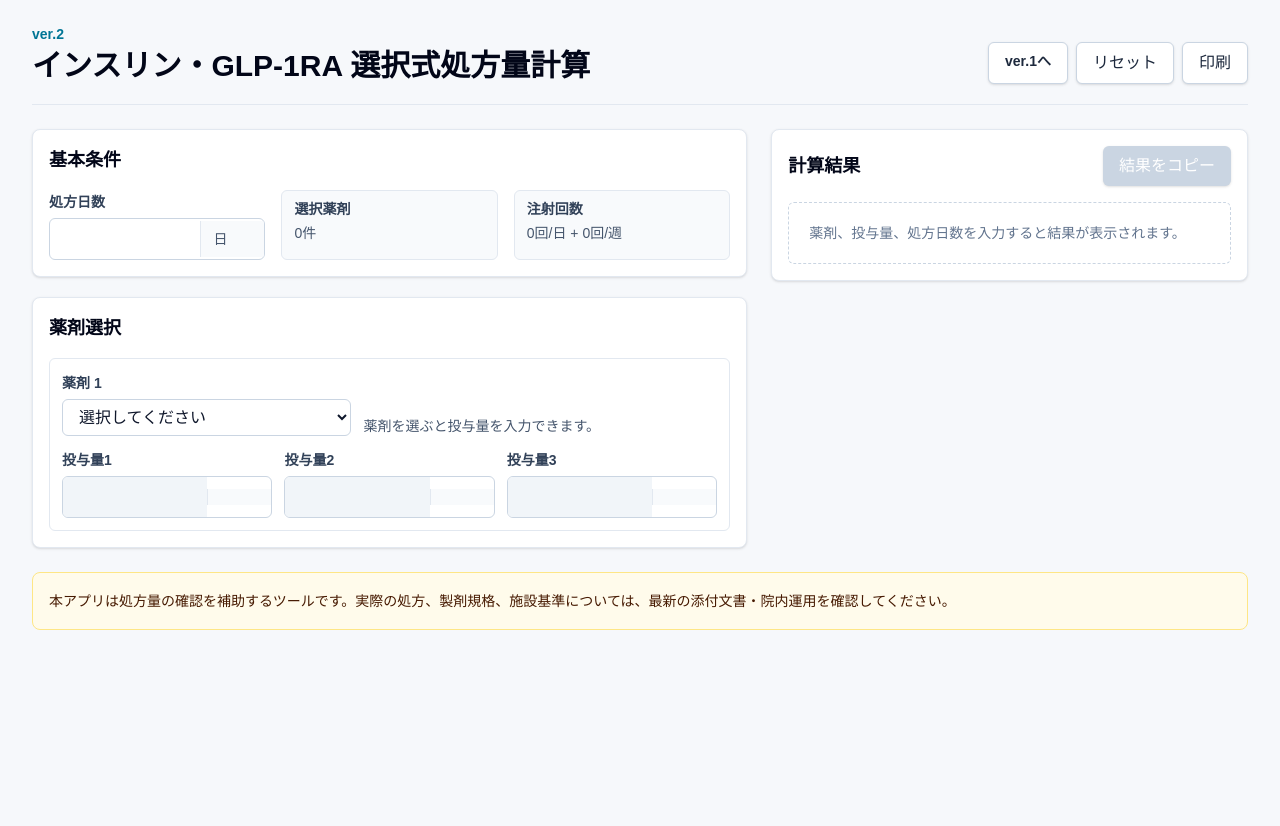
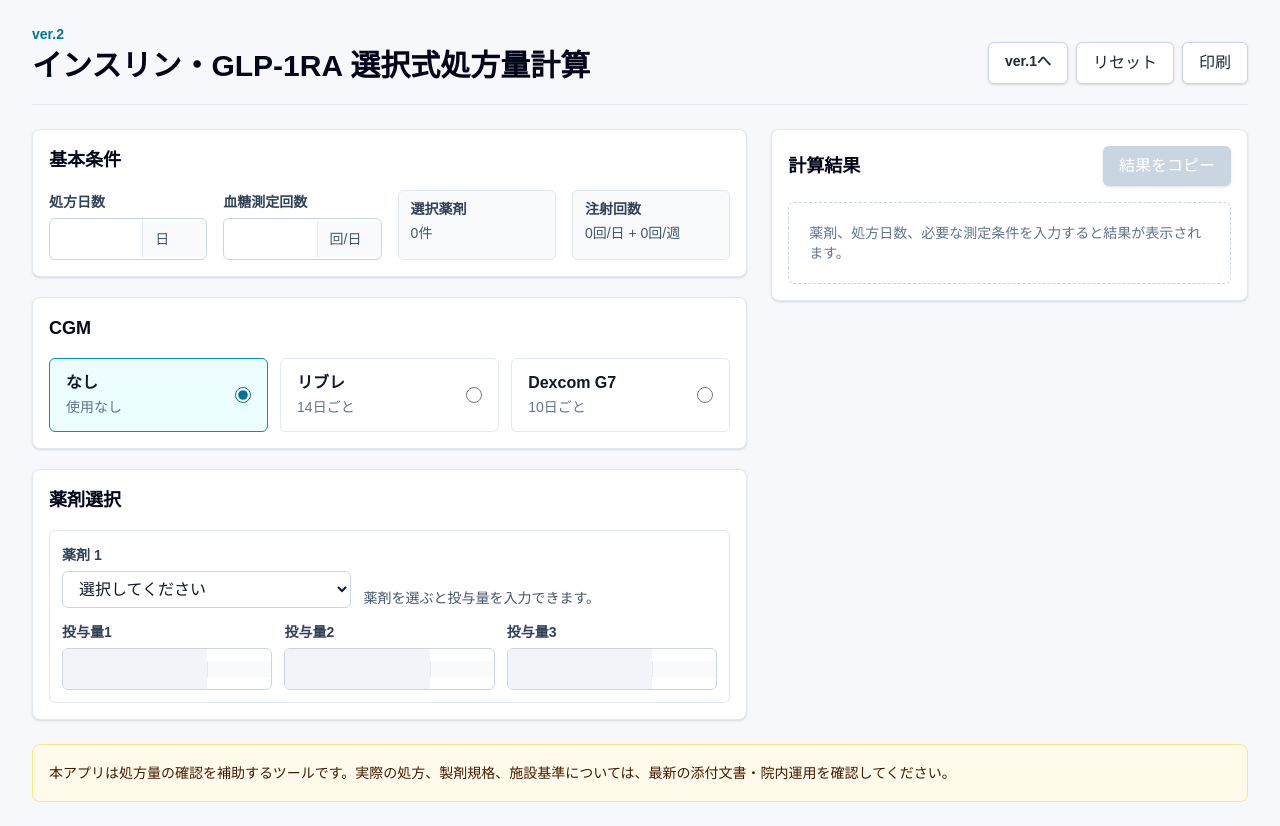
Before and after one commit to takaoskmed-bit/diabetes-prescription-calculator, a Next.js app: page /v2 in a window 1280 px wide. Before the commit the page ends 800 px from the top, so only its background shows below. Built offline with nearby package versions, Linux system fonts and the light colour scheme.

Commit message:
Refine v2 dosing supplies and CGM

```diff
--- a/src/app/v2/page.tsx
+++ b/src/app/v2/page.tsx
@@ -2,12 +2,20 @@
 
 import Link from "next/link";
 import { useMemo, useState } from "react";
+import { CGM_MASTERS, SUPPLY_MASTERS } from "@/lib/master";
+import type { CgmId, QuantityResult } from "@/lib/types";
 import { V2_DRUG_MASTERS, type V2DrugMaster } from "@/lib/v2Master";
 import {
   calculateV2DrugRows,
+  getV2InjectionsPerInterval,
   validateV2NonNegative,
   type V2PrescriptionRowInput,
 } from "@/utils/calculateV2";
+import {
+  calculateCgmQuantity,
+  calculateGlucoseStripQuantity,
+  calculateNeedleQuantityFromInjectionPlan,
+} from "@/utils/calculate";
 
 type V2RowState = {
   id: string;
@@ -88,28 +96,24 @@ let lastFocusedNumberInput: HTMLInputElement | null = null;
 
 export default function V2Page() {
   const [prescriptionDays, setPrescriptionDays] = useState("");
+  const [measurementsPerDay, setMeasurementsPerDay] = useState("");
+  const [cgmId, setCgmId] = useState<CgmId>("none");
   const [rows, setRows] = useState<V2RowState[]>([emptyRow("initial-row")]);
   const [copied, setCopied] = useState(false);
   const prescriptionDaysNumber = toNumber(prescriptionDays);
+  const measurementsPerDayNumber = toNumber(measurementsPerDay);
+  const prescriptionWeeks = Math.ceil(prescriptionDaysNumber / 7);
+  const selectedCgm =
+    CGM_MASTERS.find((cgm) => cgm.id === cgmId) ?? CGM_MASTERS[0];
 
   const inputRows = useMemo(() => rows.map(rowToInput), [rows]);
   const validationErrors = useMemo(
-    () => validateV2NonNegative(inputRows, prescriptionDaysNumber),
-    [inputRows, prescriptionDaysNumber],
+    () =>
+      validateV2NonNegative(inputRows, prescriptionDaysNumber, {
+        measurementsPerDay: measurementsPerDayNumber,
+      }),
+    [inputRows, prescriptionDaysNumber, measurementsPerDayNumber],
   );
-  const results = useMemo(() => {
-    if (validationErrors.length > 0) {
-      return [];
-    }
-
-    return calculateV2DrugRows(
-      V2_DRUG_MASTERS,
-      inputRows,
-      prescriptionDaysNumber,
-    );
-  }, [inputRows, prescriptionDaysNumber, validationErrors.length]);
-
-  const selectedDrugCount = rows.filter((row) => row.drugId).length;
   const dailyInjectionCount = inputRows.reduce((count, row) => {
     const drug = V2_DRUG_MASTERS.find((master) => master.id === row.drugId);
 
@@ -117,7 +121,7 @@ export default function V2Page() {
       return count;
     }
 
-    return count + row.doses.filter((dose) => dose > 0).length;
+    return count + getV2InjectionsPerInterval(drug, row);
   }, 0);
   const weeklyInjectionCount = inputRows.reduce((count, row) => {
     const drug = V2_DRUG_MASTERS.find((master) => master.id === row.drugId);
@@ -126,8 +130,47 @@ export default function V2Page() {
       return count;
     }
 
-    return count + row.doses.filter((dose) => dose > 0).length;
+    return count + getV2InjectionsPerInterval(drug, row);
   }, 0);
+  const results = useMemo<QuantityResult[]>(() => {
+    if (validationErrors.length > 0) {
+      return [];
+    }
+
+    const cgmResult = calculateCgmQuantity(selectedCgm, prescriptionDaysNumber);
+
+    return [
+      ...calculateV2DrugRows(
+      V2_DRUG_MASTERS,
+      inputRows,
+      prescriptionDaysNumber,
+      ),
+      calculateNeedleQuantityFromInjectionPlan(
+        SUPPLY_MASTERS.needles,
+        dailyInjectionCount,
+        prescriptionDaysNumber,
+        weeklyInjectionCount,
+        prescriptionWeeks,
+      ),
+      calculateGlucoseStripQuantity(
+        SUPPLY_MASTERS.glucoseStrips,
+        measurementsPerDayNumber,
+        prescriptionDaysNumber,
+      ),
+      ...(cgmResult ? [cgmResult] : []),
+    ].filter((result) => result.quantity > 0);
+  }, [
+    dailyInjectionCount,
+    inputRows,
+    measurementsPerDayNumber,
+    prescriptionDaysNumber,
+    prescriptionWeeks,
+    selectedCgm,
+    validationErrors.length,
+    weeklyInjectionCount,
+  ]);
+
+  const selectedDrugCount = rows.filter((row) => row.drugId).length;
 
   const updateRow = (rowId: string, nextRow: Partial<V2RowState>) => {
     setRows((currentRows) => {
@@ -146,6 +189,8 @@ export default function V2Page() {
 
   const reset = () => {
     setPrescriptionDays("");
+    setMeasurementsPerDay("");
+    setCgmId("none");
     setRows([emptyRow()]);
     setCopied(false);
   };
@@ -203,18 +248,55 @@ export default function V2Page() {
           <div className="flex flex-col gap-5">
             <section className="rounded-lg border border-slate-200 bg-white p-4 shadow-sm print-card">
               <h2 className="text-lg font-bold text-slate-950">基本条件</h2>
-              <div className="mt-4 grid gap-4 sm:grid-cols-3">
+              <div className="mt-4 grid gap-4 sm:grid-cols-2 xl:grid-cols-4">
                 <NumberField
                   label="処方日数"
                   value={prescriptionDays}
                   unit="日"
                   onChange={setPrescriptionDays}
                 />
+                <NumberField
+                  label="血糖測定回数"
+                  value={measurementsPerDay}
+                  unit="回/日"
+                  onChange={setMeasurementsPerDay}
+                />
                 <InfoBox label="選択薬剤" value={`${selectedDrugCount}件`} />
                 <InfoBox
                   label="注射回数"
                   value={`${dailyInjectionCount}回/日 + ${weeklyInjectionCount}回/週`}
                 />
+              </div>
+            </section>
+
+            <section className="rounded-lg border border-slate-200 bg-white p-4 shadow-sm print-card">
+              <h2 className="text-lg font-bold text-slate-950">CGM</h2>
+              <div className="mt-4 grid gap-3 sm:grid-cols-3">
+                {CGM_MASTERS.map((cgm) => (
+                  <label
+                    key={cgm.id}
+                    className={`flex cursor-pointer items-center justify-between rounded-md border px-4 py-3 ${
+                      cgmId === cgm.id
+                        ? "border-cyan-600 bg-cyan-50"
+                        : "border-slate-200 bg-white"
+                    }`}
+                  >
+                    <span>
+                      <span className="block font-semibold">{cgm.name}</span>
+                      <span className="text-sm text-slate-500">
+                        {cgm.daysPerSensor ? `${cgm.daysPerSensor}日ごと` : "使用なし"}
+                      </span>
+                    </span>
+                    <input
+                      type="radio"
+                      name="v2-cgm"
+                      value={cgm.id}
+                      checked={cgmId === cgm.id}
+                      onChange={() => setCgmId(cgm.id)}
+                      className="h-4 w-4 accent-cyan-700"
+                    />
+                  </label>
+                ))}
               </div>
             </section>
 
@@ -282,7 +364,7 @@ export default function V2Page() {
               <div className="mt-4 grid gap-3">
                 {results.length === 0 ? (
                   <div className="rounded-md border border-dashed border-slate-300 p-5 text-sm text-slate-500">
-                    薬剤、投与量、処方日数を入力すると結果が表示されます。
+                    薬剤、処方日数、必要な測定条件を入力すると結果が表示されます。
                   </div>
                 ) : (
                   results.map((result) => (
@@ -351,6 +433,7 @@ function DrugSelectionRow({
   const unit = selectedDrug
     ? `${selectedDrug.doseUnit}/${selectedDrug.dosingInterval === "weekly" ? "週" : "日"}`
     : "";
+  const needsDoseInput = selectedDrug?.doseInputMode !== "none";
 
   return (
     <div className="grid gap-3 rounded-md border border-slate-200 p-3">
@@ -384,7 +467,7 @@ function DrugSelectionRow({
               </span>
               <span className="ml-2">
                 1{selectedDrug.itemUnitLabel}あたり{" "}
-                {selectedDrug.quantityBasis === "doseCount"
+                {selectedDrug.doseInputMode === "none"
                   ? "1回分"
                   : `${selectedDrug.amountPerItem}${selectedDrug.amountUnitLabel}`}
               </span>
@@ -394,6 +477,7 @@ function DrugSelectionRow({
           )}
         </div>
       </div>
+      {needsDoseInput ? (
         <div className="grid gap-3 sm:grid-cols-3">
           {row.doses.map((dose, doseIndex) => (
             <NumberField
@@ -406,6 +490,11 @@ function DrugSelectionRow({
             />
           ))}
         </div>
+      ) : (
+        <div className="rounded-md border border-cyan-100 bg-cyan-50 px-3 py-2 text-sm text-cyan-900">
+          投与量入力は不要です。処方日数を7で割り、切り上げた回数で本数を計算します。
+        </div>
+      )}
     </div>
   );
 }
--- a/src/lib/v2Master.ts
+++ b/src/lib/v2Master.ts
@@ -14,12 +14,13 @@ export type V2DrugMaster = {
   itemUnitLabel: string;
   primingUnitsPerInjection: number;
   quantityBasis: "amount" | "doseCount";
+  doseInputMode?: "threeDoses" | "none";
 };
 
 export const V2_DRUG_MASTERS: V2DrugMaster[] = [
   {
     id: "novorapid",
-    name: "ノボラピッド",
+    name: "ノボラピッド（アスパルト）",
     kind: "insulin",
     category: "超速効型",
     dosingInterval: "daily",
@@ -45,7 +46,7 @@ export const V2_DRUG_MASTERS: V2DrugMaster[] = [
   },
   {
     id: "humalog",
-    name: "ヒューマログ",
+    name: "ヒューマログ（リスプロ）",
     kind: "insulin",
     category: "超速効型",
     dosingInterval: "daily",
@@ -209,7 +210,7 @@ export const V2_DRUG_MASTERS: V2DrugMaster[] = [
     amountPerItem: 700,
     amountUnitLabel: "単位",
     itemUnitLabel: "本",
-    primingUnitsPerInjection: 2,
+    primingUnitsPerInjection: 10,
     quantityBasis: "amount",
   },
   {
@@ -352,7 +353,7 @@ export const V2_DRUG_MASTERS: V2DrugMaster[] = [
     amountPerItem: 18,
     amountUnitLabel: "mg",
     itemUnitLabel: "本",
-    primingUnitsPerInjection: 0,
+    primingUnitsPerInjection: 0.12,
     quantityBasis: "amount",
   },
   {
@@ -367,6 +368,7 @@ export const V2_DRUG_MASTERS: V2DrugMaster[] = [
     itemUnitLabel: "本",
     primingUnitsPerInjection: 0,
     quantityBasis: "doseCount",
+    doseInputMode: "none",
   },
   {
     id: "ozempic",
@@ -393,5 +395,6 @@ export const V2_DRUG_MASTERS: V2DrugMaster[] = [
     itemUnitLabel: "本",
     primingUnitsPerInjection: 0,
     quantityBasis: "doseCount",
+    doseInputMode: "none",
   },
 ];
--- a/src/utils/calculateV2.ts
+++ b/src/utils/calculateV2.ts
@@ -11,12 +11,25 @@ export type V2PrescriptionRowResult = QuantityResult & {
   rowId: string;
 };
 
+export function getV2InjectionsPerInterval(
+  master: V2DrugMaster,
+  row: V2PrescriptionRowInput,
+) {
+  if (master.doseInputMode === "none") {
+    return row.drugId ? 1 : 0;
+  }
+
+  return row.doses.filter((dose) => dose > 0).length;
+}
+
 export const validateV2NonNegative = (
   rows: V2PrescriptionRowInput[],
   prescriptionDays: number,
+  extraValues: Record<string, number> = {},
 ): ValidationError[] => {
   const values = {
     prescriptionDays,
+    ...extraValues,
     ...Object.fromEntries(
       rows.flatMap((row) =>
         row.doses.map((dose, index) => [`${row.id}.dose${index + 1}`, dose]),
@@ -39,16 +52,14 @@ export function calculateV2DrugRowQuantity(
 ): V2PrescriptionRowResult {
   const activeDoses = row.doses.filter((dose) => dose > 0);
   const doseTotal = activeDoses.reduce((sum, dose) => sum + dose, 0);
-  const injectionsPerInterval = activeDoses.length;
+  const injectionsPerInterval = getV2InjectionsPerInterval(master, row);
   const prescriptionWeeks = Math.ceil(prescriptionDays / 7);
   const intervalCount =
     master.dosingInterval === "weekly" ? prescriptionWeeks : prescriptionDays;
   const intervalLabel = master.dosingInterval === "weekly" ? "週" : "日";
   const doseLabel = `${doseTotal}${master.doseUnit}`;
   const primingPerInterval =
-    master.kind === "insulin"
-      ? master.primingUnitsPerInjection * injectionsPerInterval
-      : 0;
+    master.primingUnitsPerInjection * injectionsPerInterval;
   const totalAmount =
     master.quantityBasis === "doseCount"
       ? injectionsPerInterval * intervalCount
@@ -64,7 +75,7 @@ export function calculateV2DrugRowQuantity(
       : "";
   const detail =
     master.quantityBasis === "doseCount"
-      ? `${injectionsPerInterval}回/${intervalLabel} x ${intervalCount}${intervalLabel} = ${totalAmount}回分`
+      ? `${prescriptionDays}日 / 7日 = ${intervalCount}回分`
       : `(${doseLabel}/${intervalLabel}${primingDetail}) x ${intervalCount}${intervalLabel} = ${totalAmount}${master.amountUnitLabel} / ${master.amountPerItem}${master.amountUnitLabel}`;
 
   return {
```
Also changed, not shown: 1 other file (tests, documents, lock files or other folders). Lines whose indentation alone changed are shown as unchanged.
